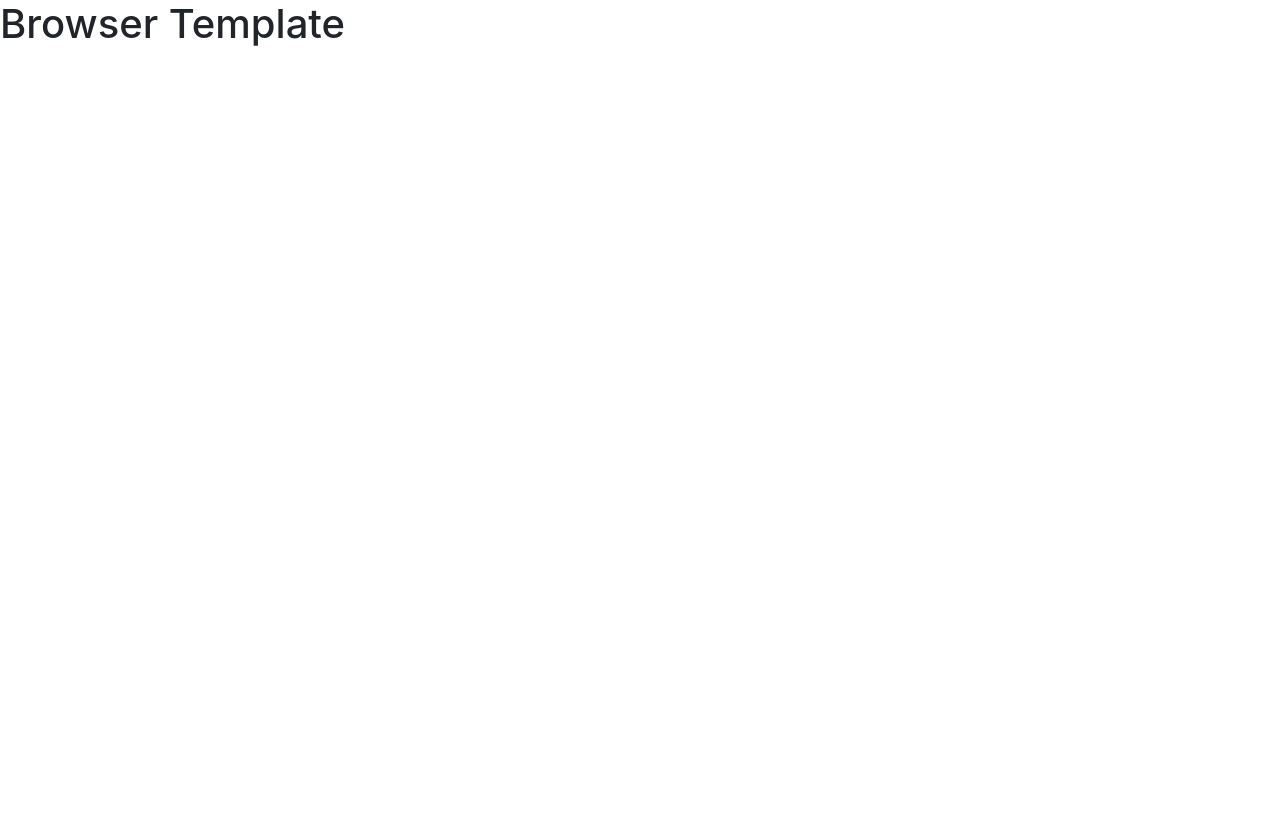
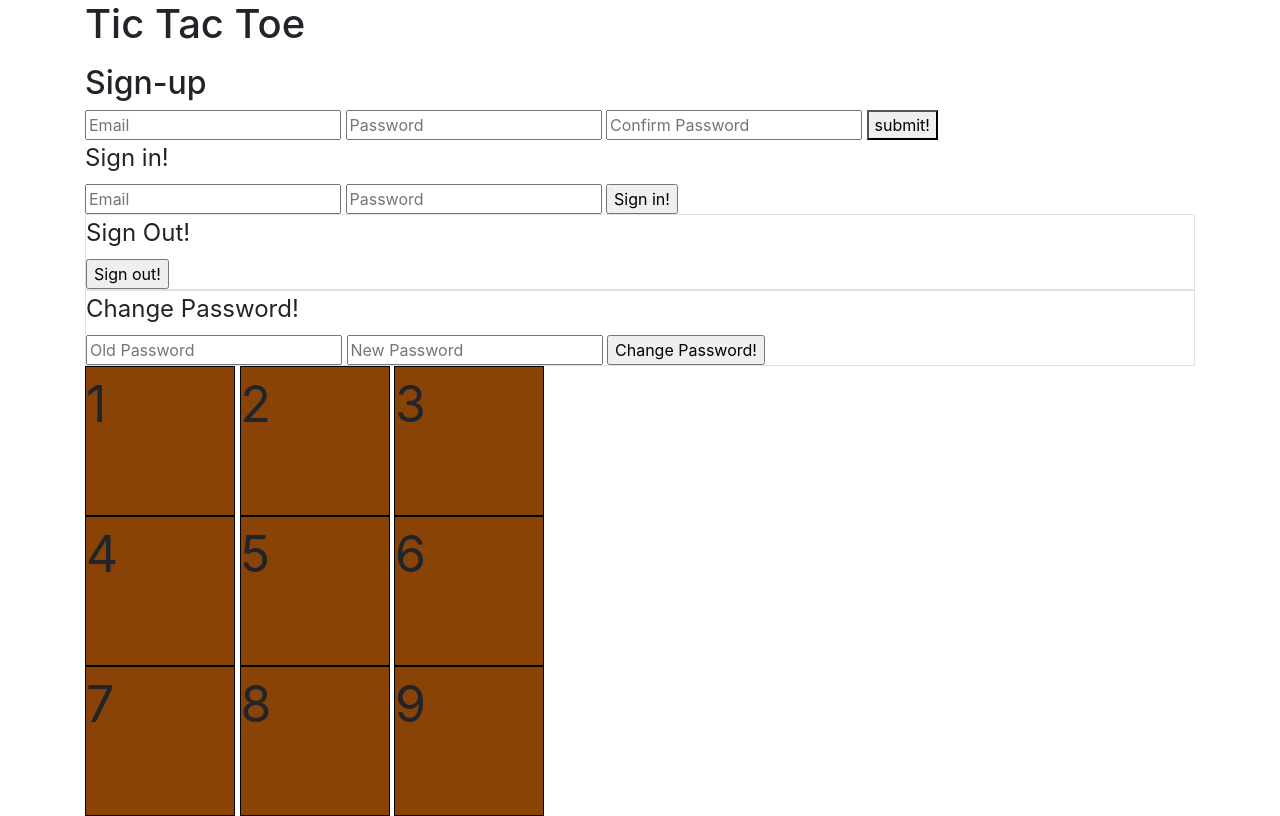
Before and after one commit to ssuchir/Tic-Tac-Toe-Project--Client-, a website built with webpack: page index.html in a window 1280 px wide. Built offline with nearby package versions, Linux system fonts and the light colour scheme.

Commit message:
Restarted HTML and css Trying a different format

```diff
--- a/assets/styles/index.scss
+++ b/assets/styles/index.scss
@@ -1 +1,58 @@
 @import '~bootstrap/scss/bootstrap';
+
+.box {
+  border: .5px solid #000;
+  display: inline-block;
+  height: 150px;
+  width: 150px;
+  font-size: 50px;
+  background-color: #8A4307;
+  justify-content: center;
+
+}
+
+
+
+
+
+
+// .game-board-container {
+//   display: flex;
+//   align-items: center;
+//   justify-content: center;
+//   outline-color: #8A4307;
+// }
+//
+// .game-board {
+//   display: flex;
+//   flex-wrap: wrap;
+//   height: 600px;
+//   margin-bottom: 30px;
+//   width: 600px;
+// }
+//
+// .box {
+//   background: #A75006;
+//   border: 2px #000 solid;
+//   flex-basis: 33%;
+// }
+//
+// .box:hover {
+//   background: #8A4500;
+//   display: flex;
+//   align-items: center;
+//   justify-content: center;
+// }
+//
+// // .box:hover::after {
+// //   content: 'O';
+// //   font-size: 62px;
+// //   color: black;
+// //   position: absolute;
+// // }
+// @media all and (max-width: 650px) {
+//   .game-board {
+//     width: 300px;
+//     height: 300px;
+//   }
+// }
--- a/index.html
+++ b/index.html
@@ -1,7 +1,9 @@
 <!DOCTYPE html>
 <html>
+
 <head>
-      <title>Example</title>
+  <title>Tic Tac Toe</title>
+
   <meta name="viewport" content="width=device-width, initial-scale=1">
 
   <!-- Do not add `link` tags-->
@@ -11,7 +13,66 @@
   <script src="public/vendor.js" type="text/javascript" charset="utf-8" defer></script>
   <script src="public/application.js" type="text/javascript" charset="utf-8" defer></script>
 </head>
+
 <body>
-      <h1>Browser Template</h1>
+  <div class= "container">
+  <h1>Tic Tac Toe</h1>
+
+  <p id="message"></p>
+
+  <form id="sign-up">
+
+<h2>Sign-up</h2>
+      <input type="text" name="credentials[email]" placeholder="Email">
+      <input type="password" name="credentials[password]" placeholder="Password">
+      <input type="password" name="credentials[password_confirmation]" placeholder="Confirm Password">
+      <button>submit!</button>
+
+  </form>
+
+  <form id="sign-in">
+    <fieldset>
+      <legend>Sign in!</legend>
+      <input type="text" name="credentials[email]" placeholder="Email">
+      <input type="password" name="credentials[password]" placeholder="Password">
+      <input type="submit" value="Sign in!">
+    </fieldset>
+  </form>
+
+  <form id="sign-out" class="border">
+    <fieldset>
+      <legend>Sign Out!</legend>
+      <input type="submit" value="Sign out!">
+    </fieldset>
+  </form>
+
+  <form id="change-password" class="border">
+    <fieldset>
+      <legend>Change Password!</legend>
+      <input type="password" name="passwords[old]" placeholder="Old Password">
+      <input type="password" name="passwords[new]" placeholder="New Password">
+      <input type="submit" value="Change Password!">
+    </fieldset>
+  </form>
+
+   <div class="game-board-container hidden">
+        <div class="top-row">
+          <div id="box0" class="box">1</div>
+          <div id="box1" class="box">2</div>
+          <div id="box2" class="box">3</div>
+        </div>
+        <div class="middle-row">
+          <div id="box3" class="box">4</div>
+          <div id="box4" class="box">5</div>
+          <div id="box5" class="box">6</div>
+        </div>
+        <div class="bottom-row">
+          <div id="box6" class="box">7</div>
+          <div id="box7" class="box">8</div>
+          <div id="box8" class="box">9</div>
+      </div>
+    </div>
+    </div>
+  </div>
 </body>
 </html>
```
Lines whose indentation alone changed are shown as unchanged.
